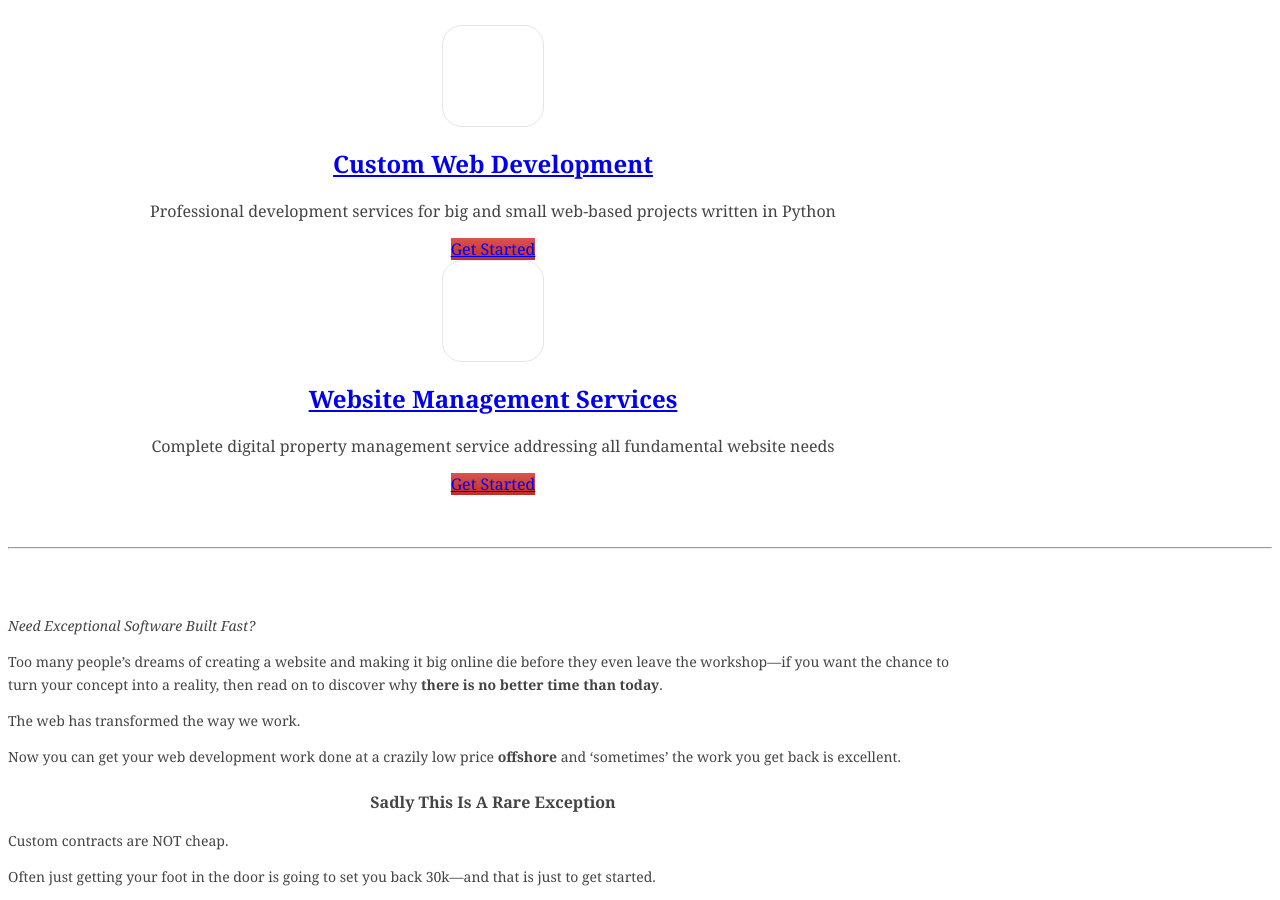
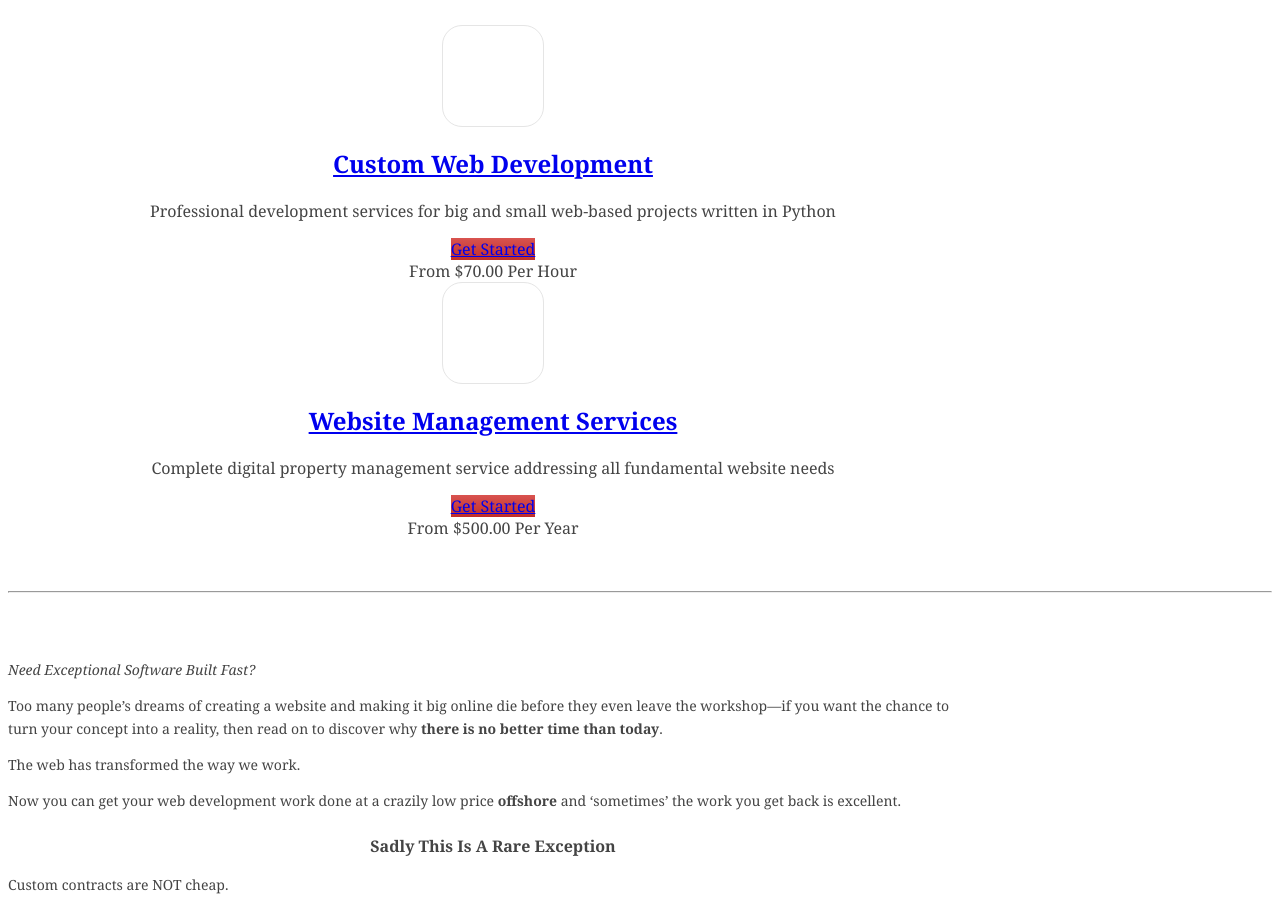
Before and after one commit to rayleyva/caoimhghin.github.io, a Jekyll site: the page built from services.md, in a window 1280 px wide and 900 px high, scrolled down 360 px. Built offline with Jekyll 4.4.1, drawn with Linux system fonts in a browser that asks for light colours; nearby versions of some CDN libraries.

Commit message:
adding pricing to services page buttons

```diff
--- a/_layouts/marketing.html
+++ b/_layouts/marketing.html
@@ -15,12 +15,13 @@ layout: compress
         <div class="row">
             <div class="col-md-6">
                 <div class="teaser-icon">
-                    <span class="glyphicon glyphicon-list-alt"></span>
+                    <span class="glyphicon glyphicon-fire"></span>
                 </div>
                 <div class="teaser">
                     <h2><a href="#development">Custom Web Development</a></h2>
                     <p class="lead">Professional development services for big and small web-based projects written in Python</p>
                     <a href="/get-started/" class="btn btn-danger btn-lg">Get Started</a>
+                    <div>From $70.00 Per Hour</div>
                 </div>
             </div>
             <div class="col-md-6">
@@ -31,6 +32,7 @@ layout: compress
                     <h2><a href="#management">Website Management Services</a></h2>
                     <p class="lead">Complete digital property management service addressing all fundamental website needs</p>
                     <a href="/get-started/" class="btn btn-danger btn-lg">Get Started</a>
+                    <div>From $500.00 Per Year</div>
                 </div>
             </div>
         </div>
```
